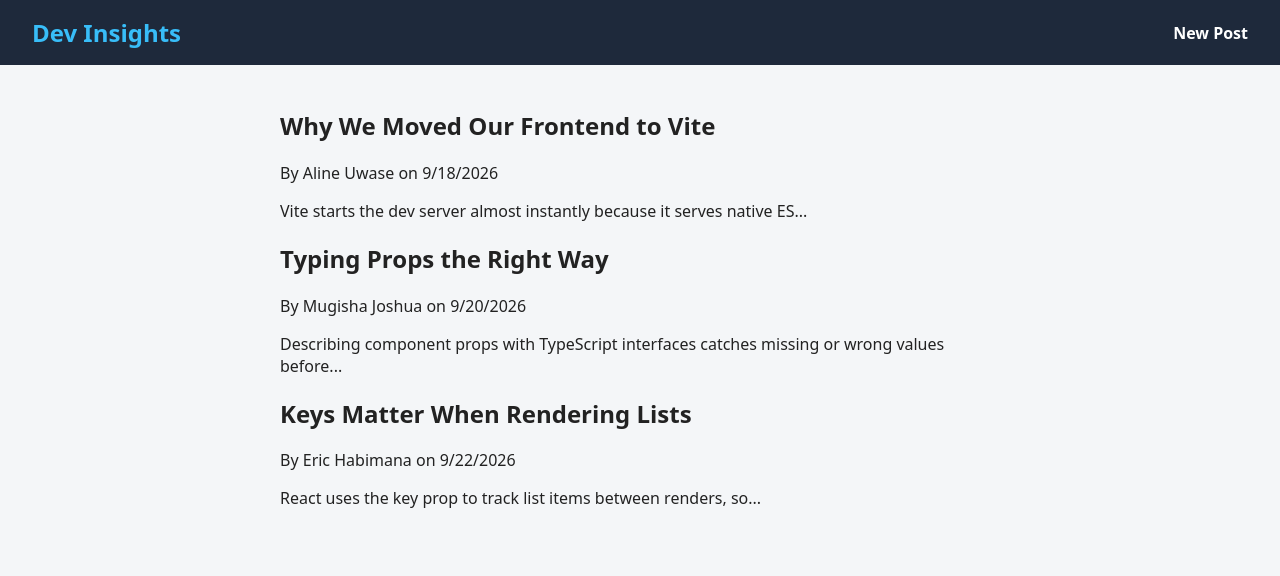
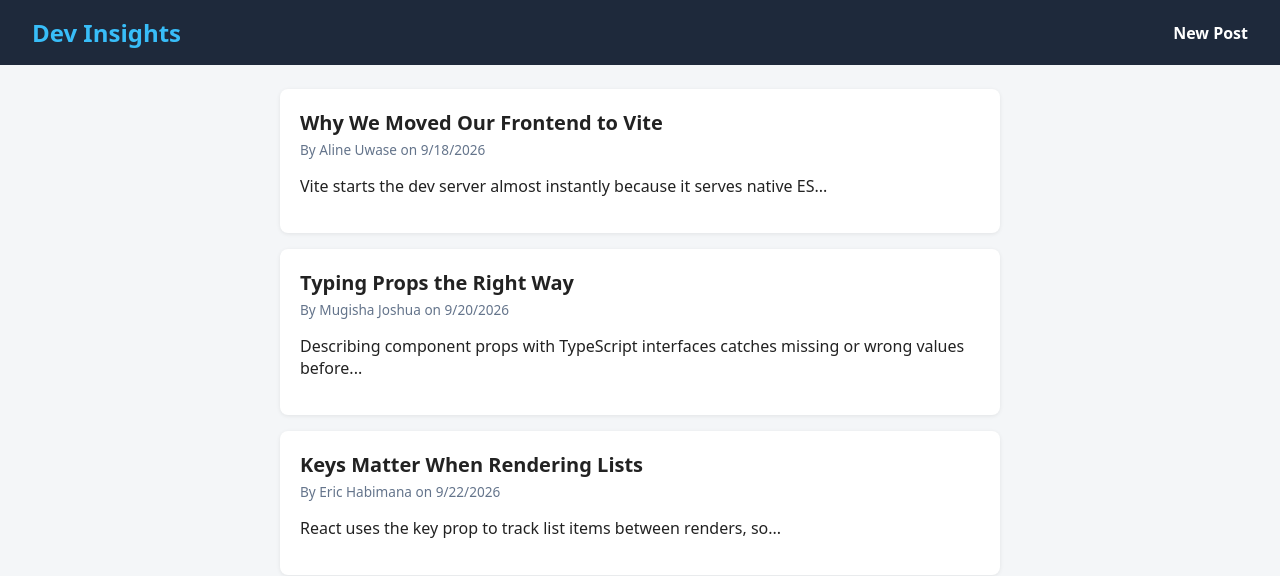
Before and after one commit to Mugisha-Joshua/Formative-1---Mini-Blog-Project, a React (Vite) app: page / in a window 1280 px wide. Shown: the top 576 px of the page. Built offline with nearby package versions, Linux system fonts and the light colour scheme.

Commit message:
Style posts with styled-components

```diff
--- a/package.json
+++ b/package.json
@@ -10,7 +10,8 @@
   },
   "dependencies": {
     "react": "^19.3.0",
-    "react-dom": "^19.3.0"
+    "react-dom": "^19.3.0",
+    "styled-components": "^6.5.3"
   },
   "devDependencies": {
     "@types/react": "^19.3.0",
--- a/src/components/Post.tsx
+++ b/src/components/Post.tsx
@@ -1,3 +1,4 @@
+import styled from 'styled-components';
 import type { Post as PostType } from '../types/post';
 import { getPreview } from '../utils/getPreview';
 
@@ -5,15 +6,34 @@ interface PostProps {
   post: PostType;
 }
 
+const Card = styled.article`
+  margin-bottom: 1rem;
+  padding: 1.25rem;
+  border-radius: 8px;
+  background: #fff;
+  box-shadow: 0 1px 4px rgba(0, 0, 0, 0.08);
+`;
+
+const Title = styled.h2`
+  margin: 0 0 0.25rem;
+  font-size: 1.25rem;
+`;
+
+const Meta = styled.p`
+  margin: 0 0 0.75rem;
+  font-size: 0.85rem;
+  color: #64748b;
+`;
+
 function Post({ post }: PostProps) {
   return (
-    <article>
-      <h2>{post.title}</h2>
-      <p>
+    <Card>
+      <Title>{post.title}</Title>
+      <Meta>
         By {post.author} on {new Date(post.date).toLocaleDateString()}
-      </p>
+      </Meta>
       <p>{getPreview(post.content)}</p>
-    </article>
+    </Card>
   );
 }
 
```
Also changed, not shown: 1 other file (tests, documents, lock files or other folders).
